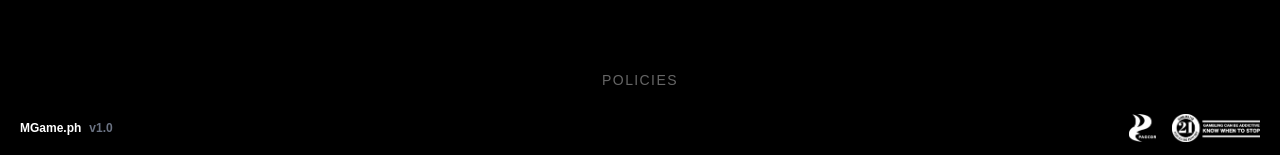
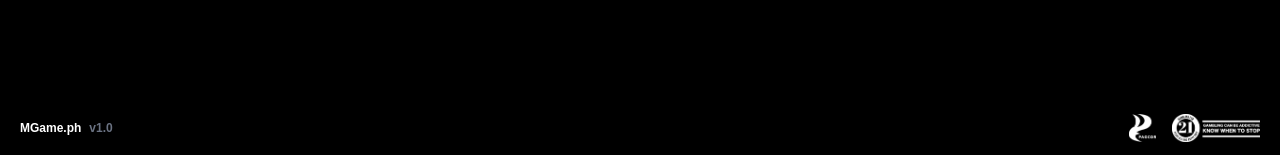
Before and after one commit to sndie3/MgameV1, a React (Vite) app: page /settings/chat-settings in a window 1280 px wide. Shown: the part 642-797 px from the top of the page. Built offline with nearby package versions, Linux system fonts and the light colour scheme; sample sign-in values are in the browser's storage.

Commit message:
remove policies

```diff
--- a/features/settings/ChatSettingsView.tsx
+++ b/features/settings/ChatSettingsView.tsx
@@ -108,10 +108,6 @@ export default function ChatSettingsView() {
         </div>
       </div>
 
-      <div className="text-center text-[#666] text-sm uppercase tracking-widest mb-2">
-        Policies
-      </div>
-
       <div className="px-5 py-4">
         <Footer />
       </div>
```
